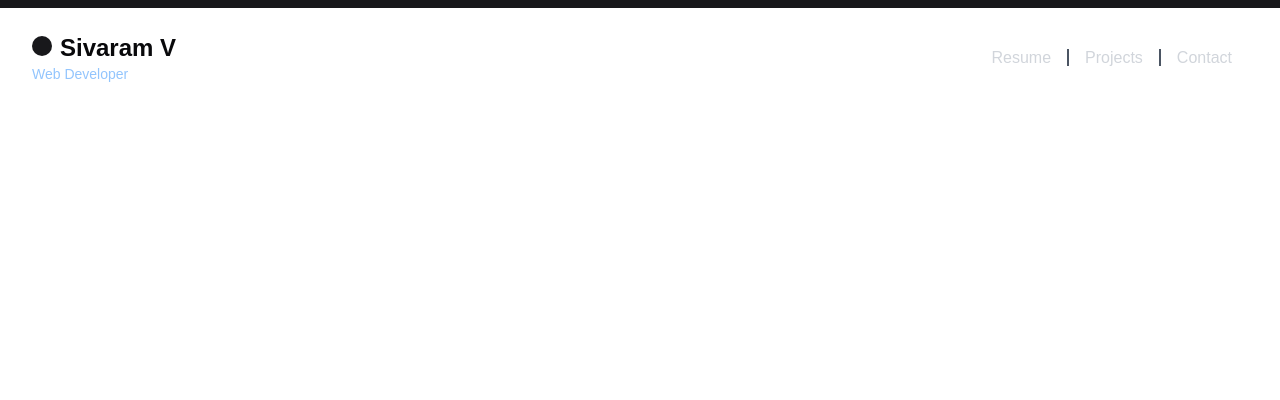
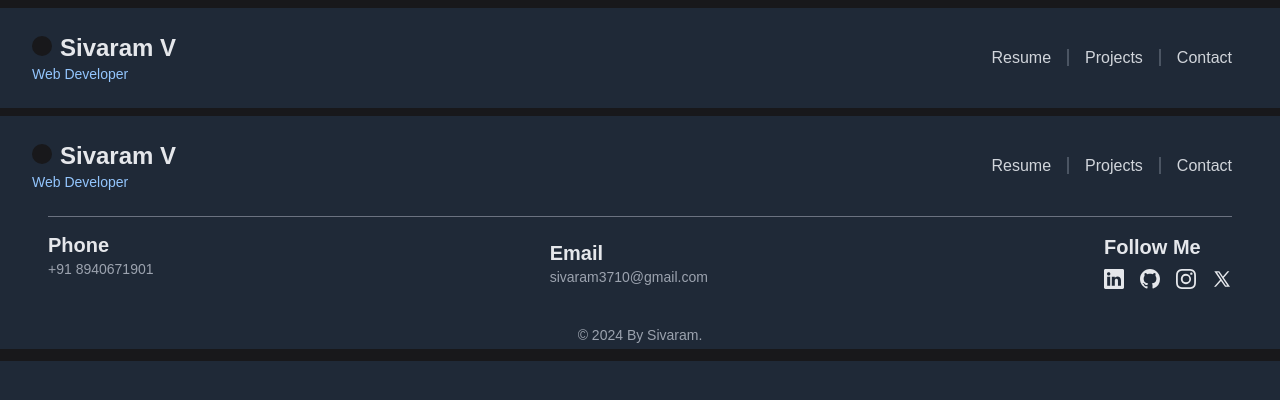
Before and after one commit to sivaram-37/my-portfolio, a Next.js app: page / in a window 1280 px wide. Shown: the top 400 px of the page. Built offline with nearby package versions, Linux system fonts and the light colour scheme.

Commit message:
Modified root layout

```diff
--- a/src/app/layout.jsx
+++ b/src/app/layout.jsx
@@ -1,5 +1,7 @@
 import "./globals.css";
 import { Lato } from "next/font/google";
+import RootHeader from "@/components/root-header";
+import RootFooter from "@/components/root-footer";
 
 export const metadata = {
 	title: "Sivaram Portfolio",
@@ -15,7 +17,11 @@ const lato = Lato({
 export default function RootLayout({ children }) {
 	return (
 		<html lang="en">
-			<body className={`${lato} antialiased`}>{children}</body>
+			<body className={`${lato} bg-gray-800 text-gray-200 antialiased`}>
+				<RootHeader />
+				{children}
+				<RootFooter />
+			</body>
 		</html>
 	);
 }
```
